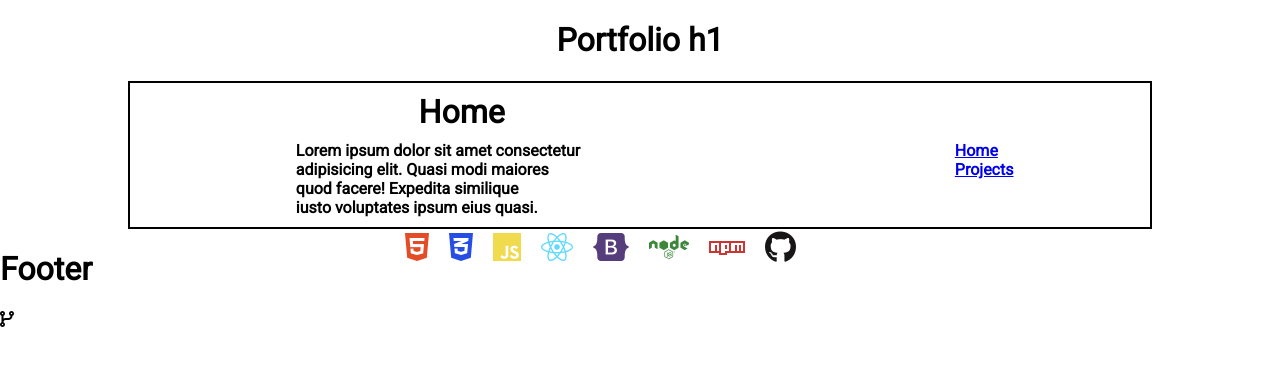
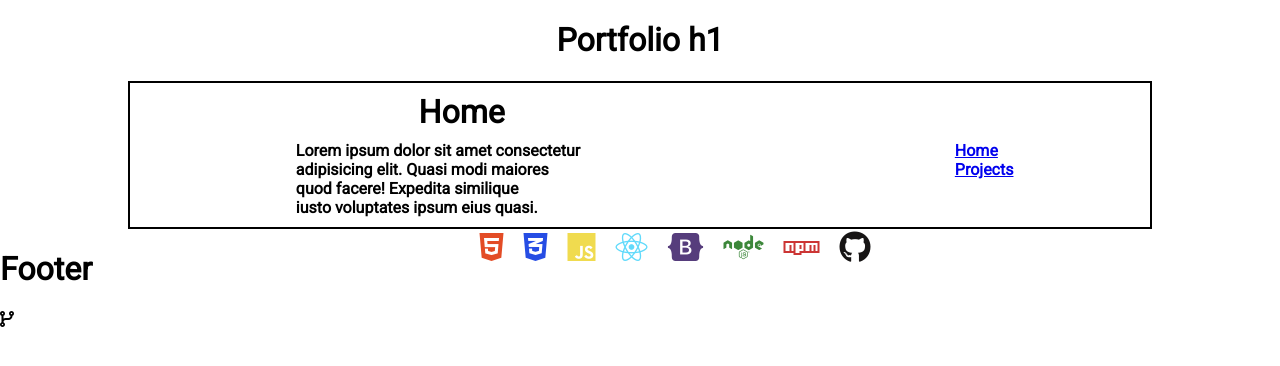
Before and after one commit to sbillsborough/official-react-portfolio, a React (Create React App) app: page / in a window 1280 px wide. Shown: the top 366 px of the page. Built offline with nearby package versions, Linux system fonts and the light colour scheme.

Commit message:
Keyframe adjustment
set the transform at 0% to 15%
set the transform at 100% to -10%

```diff
--- a/src/App.js
+++ b/src/App.js
@@ -32,7 +32,7 @@ function App() {
         <Route path="/projects" element={<Projects />} />
       </Routes>
 
-      <Banner images={images} speed={5000} />
+      <Banner images={images} speed={2000} />
       <Footer />
     </>
   );
--- a/src/index.css
+++ b/src/index.css
@@ -113,10 +113,10 @@ section {
 
 @keyframes swipe {
   0% {
-    transform: translate(0);
+    transform: translate(15%);
   }
 
   100% {
-    transform: translate(-100%);
+    transform: translate(-10%);
   }
 }
```
